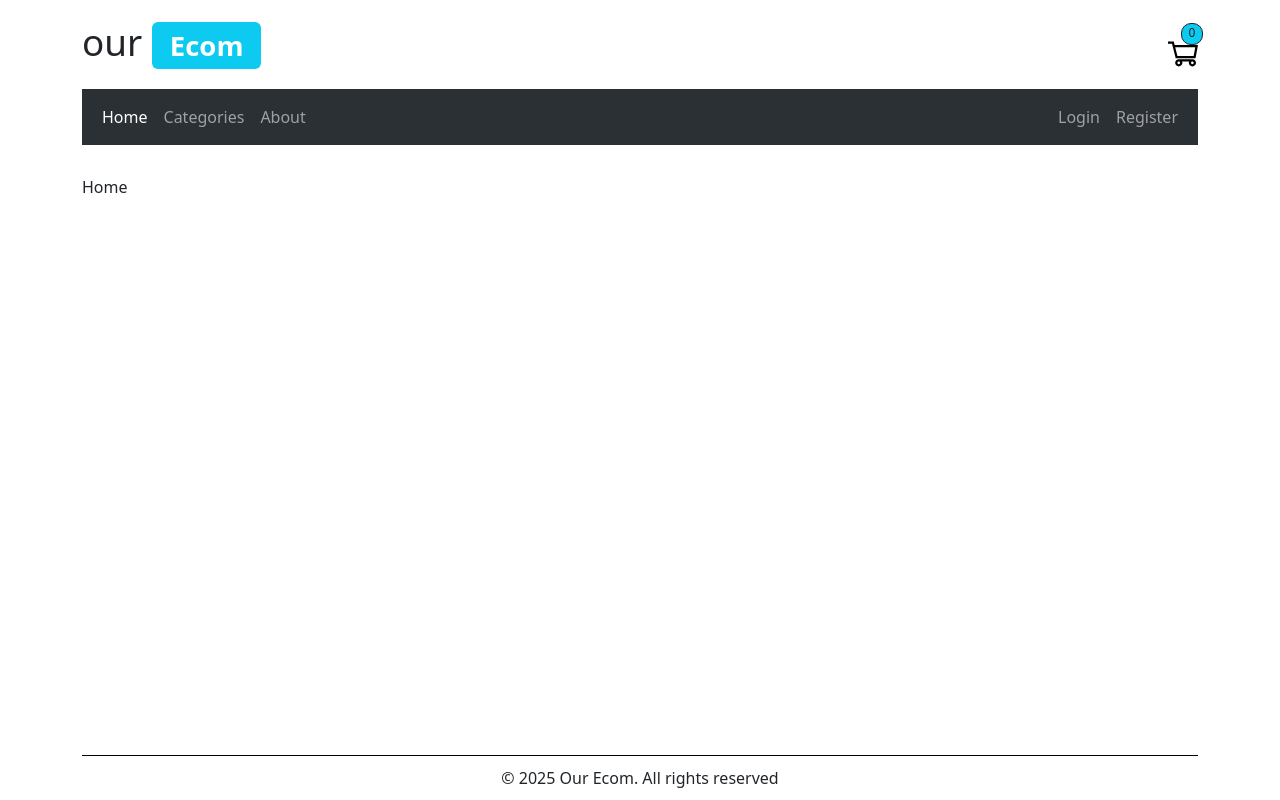
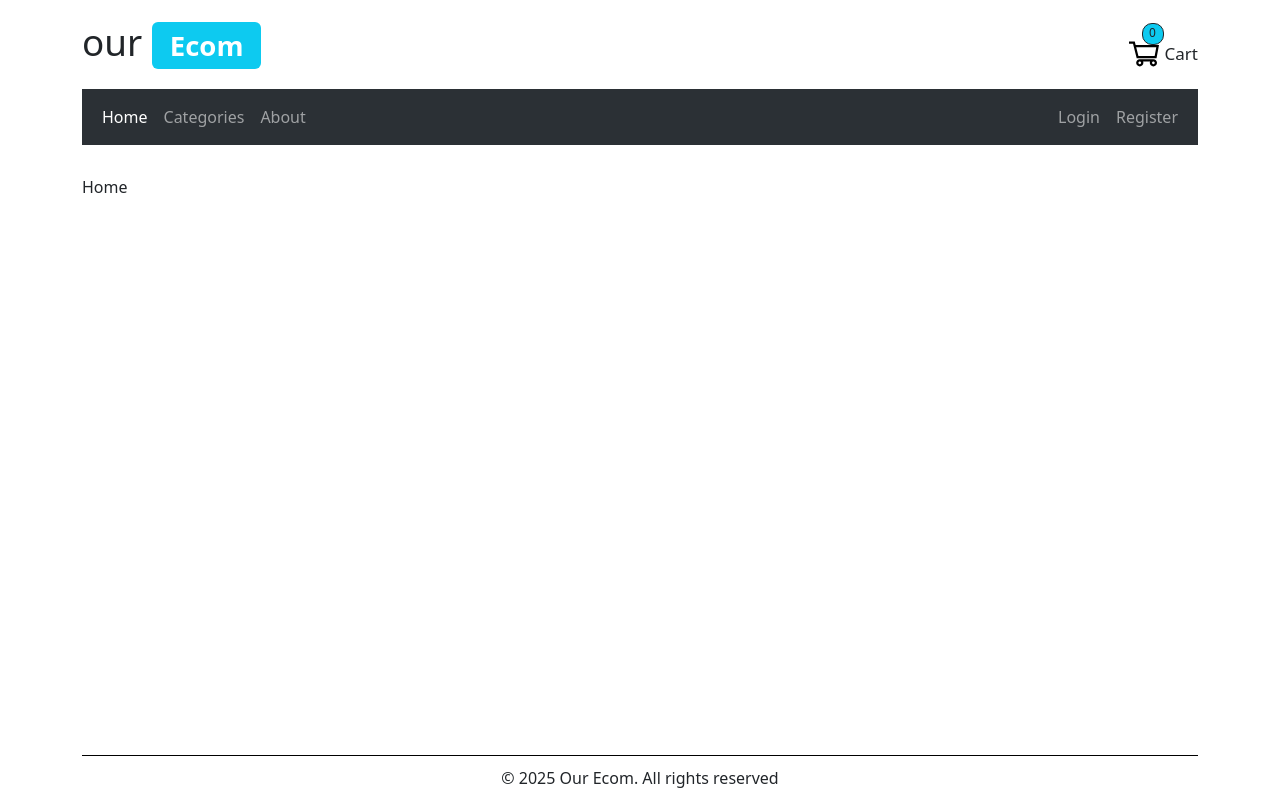
Before and after one commit to Mohammed-Boukhari/our-ecommerce, a React (Vite) app: page / in a window 1280 px wide. Built offline with nearby package versions, Linux system fonts and the light colour scheme.

Commit message:
badketCart components re-Styling

```diff
--- a/src/components/eCommerce/HeaderBasket/HeaderBasket.tsx
+++ b/src/components/eCommerce/HeaderBasket/HeaderBasket.tsx
@@ -5,7 +5,7 @@ import { getCartTotalQuantitySelector } from "@store/cart/cartSlice";
 import Logo from "@assets/svg/cart.svg?react";
 import style from "./style.module.css";
 
-const { basketContainer, basketQuantity, pumpCartQuantity } = style;
+const { basketContainer, basketQuantity, pumpCartQuantity, basketCart } = style;
 
 const HeaderBasket = () => {
   // FIXME: ANIMATION To Cart Quantity and Quantity
@@ -31,8 +31,11 @@ const HeaderBasket = () => {
 
   return (
     <div className={basketContainer}>
-      <Logo title="basket icon" />
-      <div className={quantityStyle}>{totalQuantity}</div>
+      <div className={basketCart}>
+        <Logo title="basket icon" />
+        <div className={quantityStyle}>{totalQuantity}</div>
+      </div>
+      <h3>Cart</h3>
     </div>
   );
 };
--- a/src/components/eCommerce/HeaderBasket/style.module.css
+++ b/src/components/eCommerce/HeaderBasket/style.module.css
@@ -1,7 +1,18 @@
 .basketContainer {
-  position: relative;
   cursor: pointer;
   align-self: flex-end;
+  display: flex;
+  align-items: center;
+}
+
+.basketContainer h3 {
+  font-size: 17px;
+  margin-left: 6px;
+  margin-bottom: 0;
+}
+
+.basketCart {
+  position: relative;
 }
 
 .basketQuantity {
```
